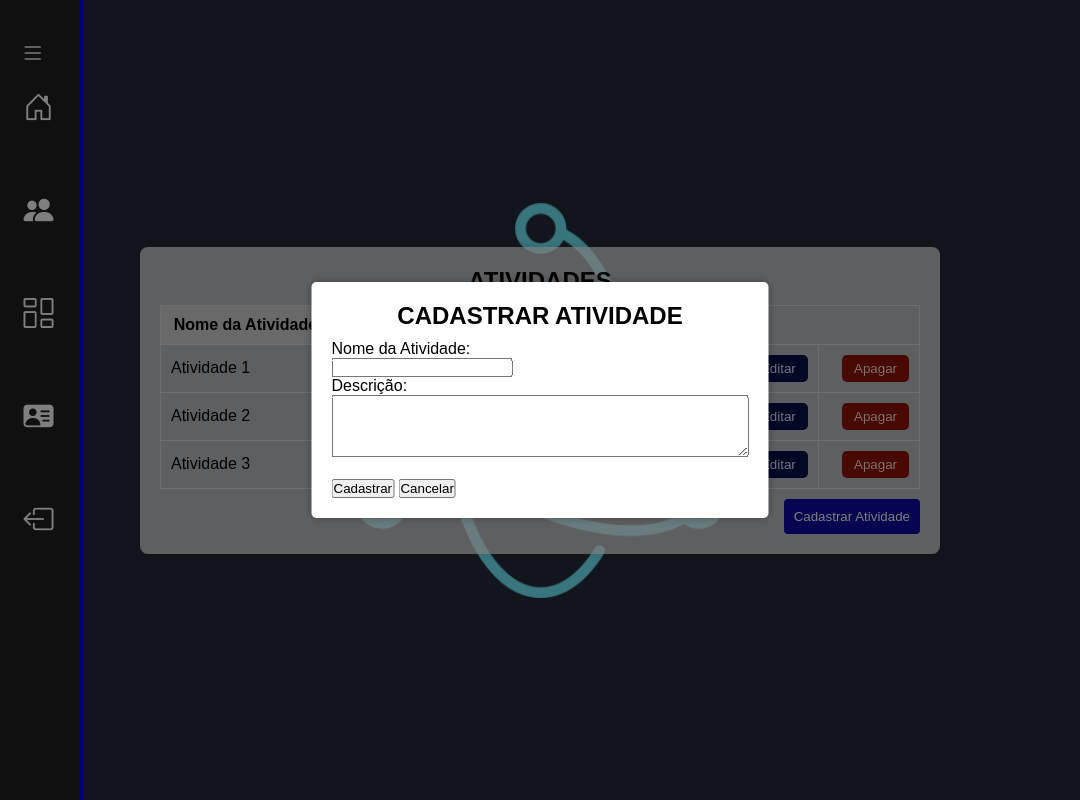
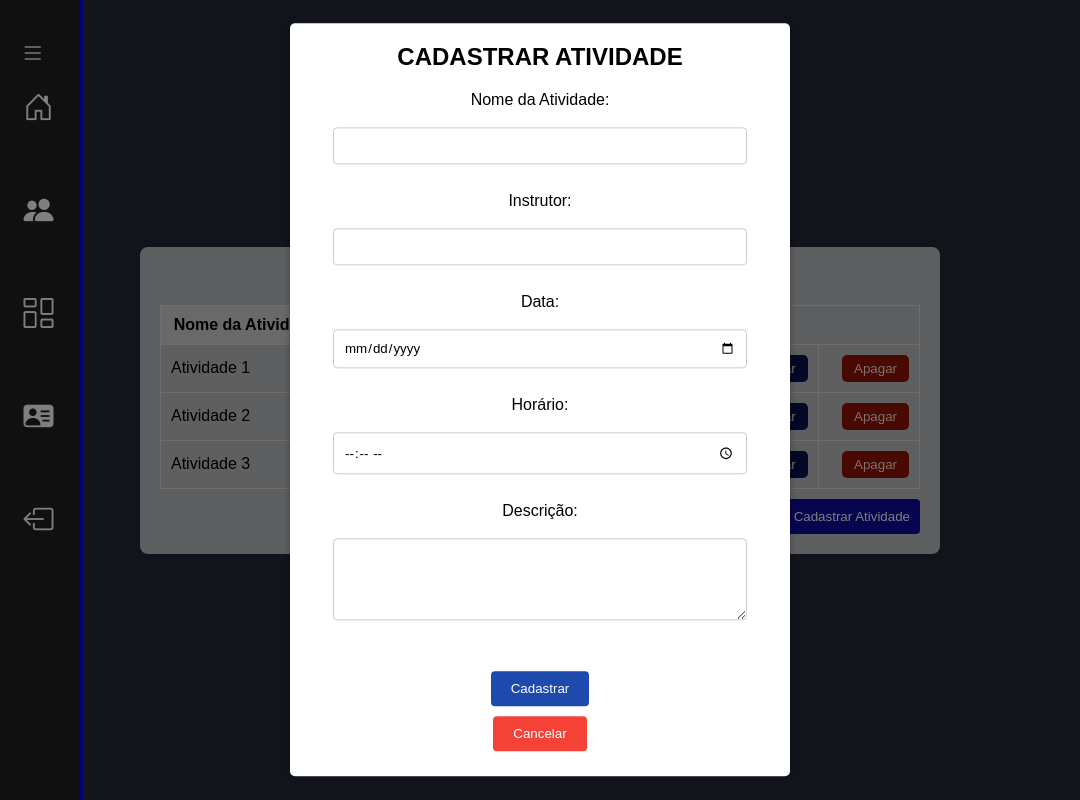
Before and after one commit to Guilherme-Nasciutti/Projeto_Adulao, an Electron app: page lista_atividades.html in a window 1080 px wide. Both pictures are taken after a click on the button "Cadastrar Atividade". Drawn offline with nearby package versions, Linux system fonts and the light colour scheme.

Commit message:
Css lista atividdades e lista pessoal

```diff
--- a/lista_atividades.html
+++ b/lista_atividades.html
@@ -82,6 +82,75 @@
         margin-bottom: 10px;
         text-transform: uppercase;
     }
+    .popup-overlay {
+    display: none;
+    position: fixed;
+    top: 0;
+    left: 0;
+    width: 100%;
+    height: 100%;
+    background-color: rgba(0, 0, 0, 0.5);
+    z-index: 9999;
+}
+
+.popup-overlay.show {
+    display: flex;
+    align-items: center;
+    justify-content: center;
+}
+
+.popup-content {
+    background-color: white;
+    padding: 20px;
+    border-radius: 5px;
+    box-shadow: 0 0 10px rgba(0, 0, 0, 0.3);
+    max-width: 500px;
+    width: 90%; /* Ajuste a largura conforme necessário */
+    text-align: center;
+}
+
+.popup-content h2 {
+    margin-top: 0;
+    margin-bottom: 20px;
+}
+
+.popup-content form {
+    display: flex;
+    flex-direction: column;
+    align-items: center;
+}
+
+.popup-content input[type="text"],
+.popup-content input[type="number"],
+.popup-content input[type="date"],
+.popup-content input[type="time"],
+.popup-content textarea {
+    width: 90%;
+    padding: 10px;
+    margin-bottom: 10px;
+    border: 1px solid #ccc;
+    border-radius: 4px;
+    box-sizing: border-box;
+}
+
+.popup-content button {
+    padding: 10px 20px;
+    margin: 5px;
+    border: none;
+    border-radius: 4px;
+    cursor: pointer;
+    box-sizing: border-box;
+}
+
+.popup-content button[type="submit"] {
+    background-color: #1d4aac;
+    color: white;
+}
+
+.popup-content button[type="button"] {
+    background-color: #f44336;
+    color: white;
+}
 
 </style>
 
@@ -153,6 +222,12 @@
             <form id="activityForm">
                 <label for="activityName">Nome da Atividade:</label><br>
                 <input type="text" id="activityName" name="activityName" required><br>
+                <label for="activityName">Instrutor:</label><br>
+                <input type="text" id="activityinstructor" name="activityinstructor" required><br>
+                <label for="activityName">Data:</label><br>
+                <input type="date" id="activityDate" name="activityDate" required><br>
+                <label for="activityName">Horário:</label><br>
+                <input type="time" id="activityHour" name="activityHour" required><br>
                 <label for="activityDescription">Descrição:</label><br>
                 <textarea id="activityDescription" name="activityDescription" rows="4" cols="50" required></textarea><br><br>
                 <button type="submit">Cadastrar</button>
--- a/styles/style.css
+++ b/styles/style.css
@@ -17,6 +17,7 @@ body {
     align-items: center;
     height: 100vh;
 }
+
 
 * {
     margin: 0;
```
Also changed, not shown: lista_pessoal.html (+59 -7 lines).
